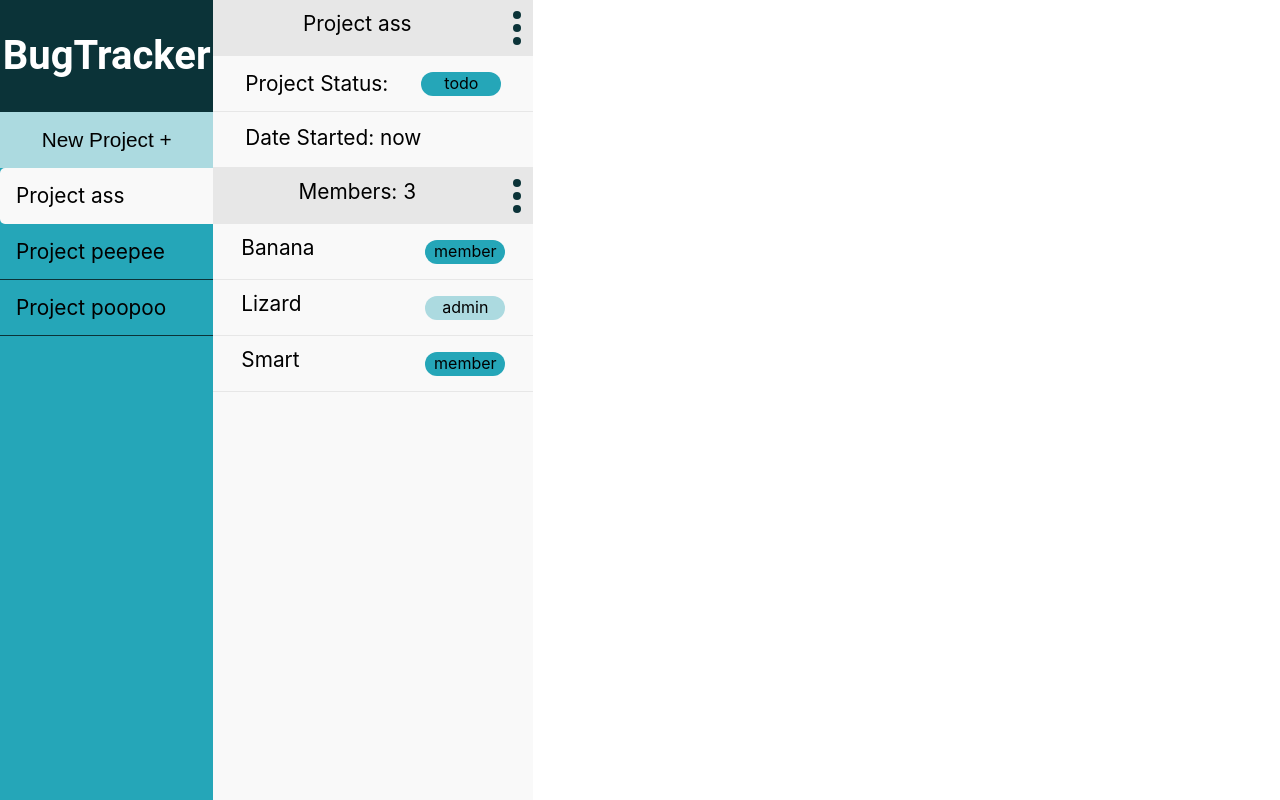
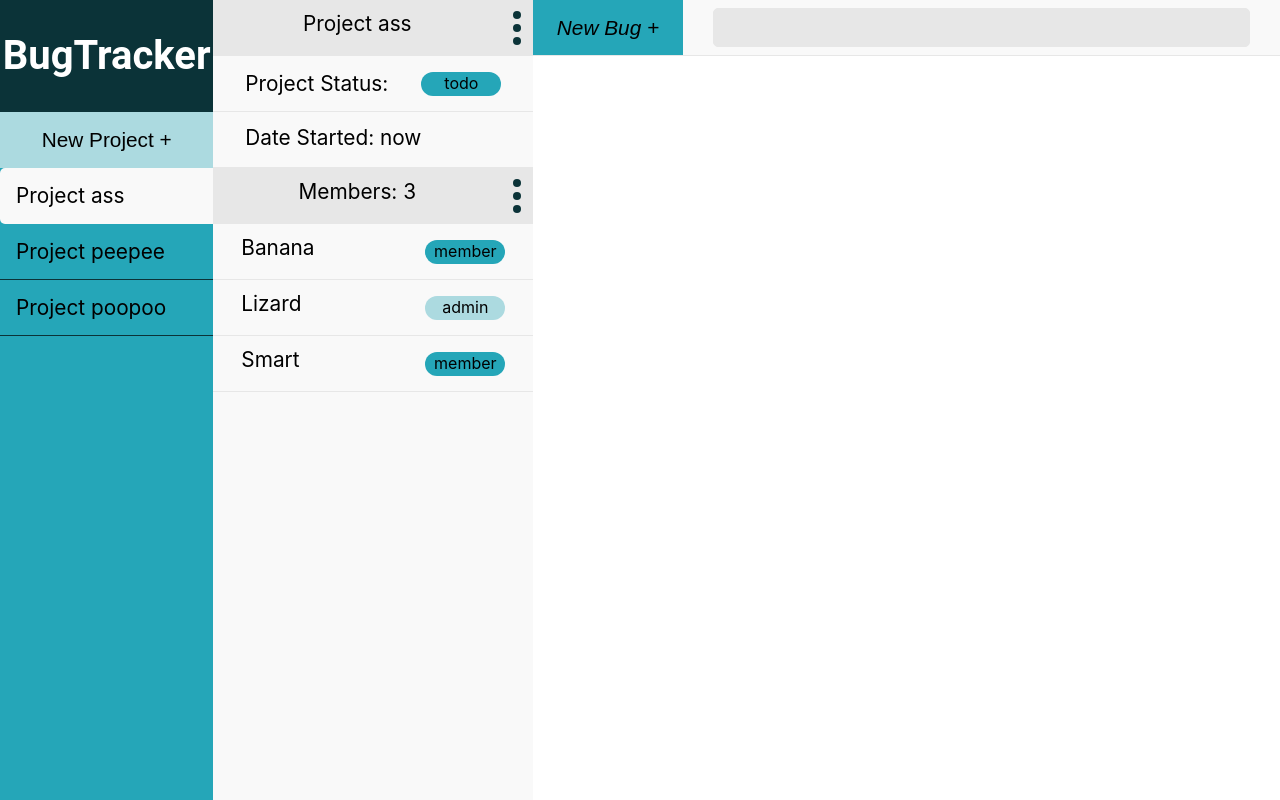
Before and after one commit to St-Creamer/bugtracker, a React (Create React App) app: page /Home in a window 1280 px wide. Built offline with nearby package versions, Linux system fonts and the light colour scheme.

Commit message:
started bug frame

```diff
--- /dev/null
+++ b/src/HomeComponents/BugSectionComponents/BugSearchBar.tsx
@@ -0,0 +1,28 @@
+import React from "react";
+import styled from "styled-components";
+
+interface Props {}
+
+const SearchBarContainer = styled.div`
+  width: 80%;
+  height: 100%;
+  margin: 0;
+  background-color: ${(Props) => Props.theme.color.basic1};
+  display: flex;
+`;
+const SearchBar = styled.input`
+  border: 1px solid ${(Props) => Props.theme.color.basic2};
+  background-color: ${(Props) => Props.theme.color.basic2};
+  height: 70%;
+  width: 90%;
+  margin: auto;
+  border-radius:5px;
+`;
+
+export const BugSearchBar: React.FC<Props> = () => {
+  return (
+    <SearchBarContainer>
+      <SearchBar />
+    </SearchBarContainer>
+  );
+};
--- /dev/null
+++ b/src/HomeComponents/BugSectionComponents/BugSection.tsx
@@ -0,0 +1,44 @@
+import React, { useState } from "react";
+import styled from "styled-components";
+import { BugSearchBar } from "./BugSearchBar";
+import { NewBug } from "./NewBug";
+import { Modal } from "../../ModalSlug/Modal";
+import { ModalBody } from "../../ModalSlug/ModalBody";
+import { ModalFooter } from "../../ModalSlug/ModalFooter";
+import { ModalHeader } from "../../ModalSlug/ModalHeader";
+
+interface Props {}
+
+const BugHeader = styled.div`
+  border-bottom: 1px solid ${(Props) => Props.theme.color.basic2};
+  height: 3.5rem;
+  width: 100%;
+  display: flex;
+`;
+const ButtonStyle = styled.button`
+  width: 100px;
+  height: 30px;
+  margin-left: 2rem;
+`;
+export const BugSection: React.FC<Props> = () => {
+  const [toggle, setToggle] = useState<boolean>(false);
+  const modalHandler = () => {
+    setToggle(!toggle);
+  };
+  return (
+    <>
+      <BugHeader>
+        <NewBug onClick={modalHandler}>New Bug +</NewBug>
+        <Modal show={toggle} clicked={modalHandler}>
+          <ModalHeader>Create a new bug</ModalHeader>
+          <ModalBody> New Bug Form Here</ModalBody>
+          <ModalFooter>
+            <ButtonStyle onClick={modalHandler}>Cancel</ButtonStyle>
+            <ButtonStyle onClick={modalHandler}>Ok</ButtonStyle>
+          </ModalFooter>
+        </Modal>
+        <BugSearchBar />
+      </BugHeader>
+    </>
+  );
+};
--- /dev/null
+++ b/src/HomeComponents/BugSectionComponents/NewBug.tsx
@@ -0,0 +1,11 @@
+import styled from "styled-components";
+
+export const NewBug = styled.button`
+    border:none;
+    height:100%;
+    width:20%;
+    background:${props => props.theme.color.primary2};
+    cursor:pointer;
+    font-size:${props => props.theme.font.large};
+    font-style:italic;
+`
--- a/src/Pages/Home.tsx
+++ b/src/Pages/Home.tsx
@@ -15,6 +15,7 @@ import { Modal } from "../ModalSlug/Modal";
 import { ModalBody } from "../ModalSlug/ModalBody";
 import { ModalFooter } from "../ModalSlug/ModalFooter";
 import { ModalHeader } from "../ModalSlug/ModalHeader";
+import { BugSection } from "../HomeComponents/BugSectionComponents/BugSection";
 import styled from "styled-components";
 
 const ButtonStyle = styled.button`
@@ -81,7 +82,9 @@ export const Home: React.FC = () => {
           <ProjectSection />
           <MemberSection />
         </Frame>
-        <Frame color={Theme.color.white}></Frame>
+        <Frame color={Theme.color.white}>
+          <BugSection/>
+        </Frame>
       </CurrentProjectContext.Provider>
     </Background>
   );
```
